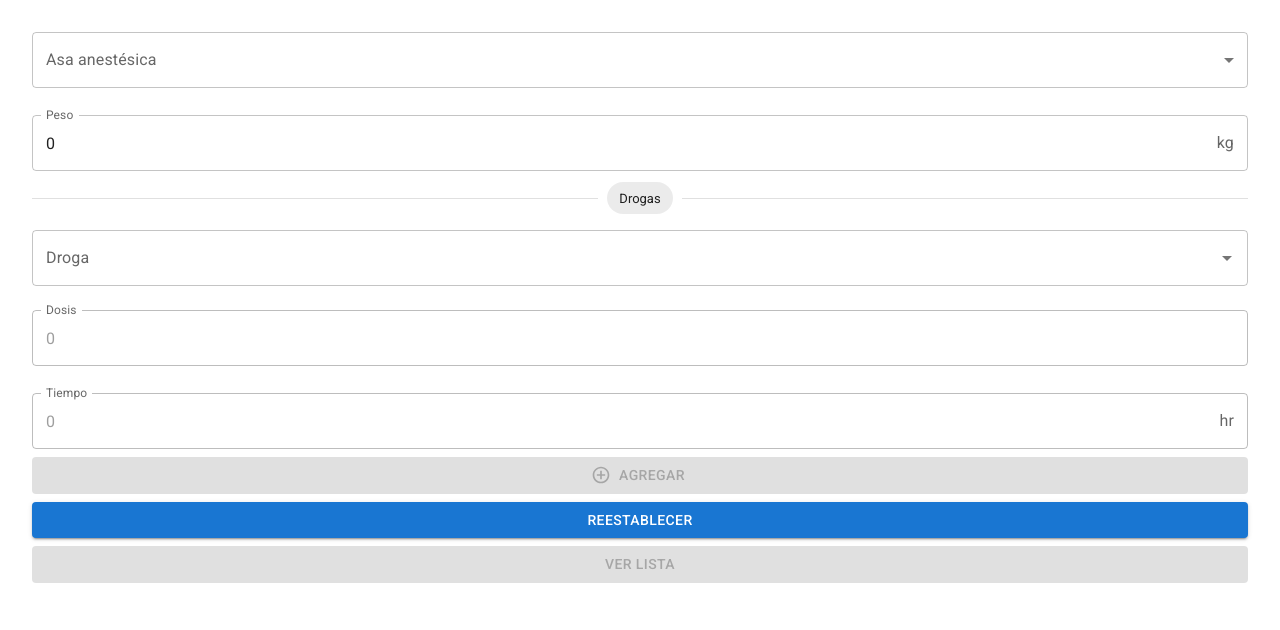
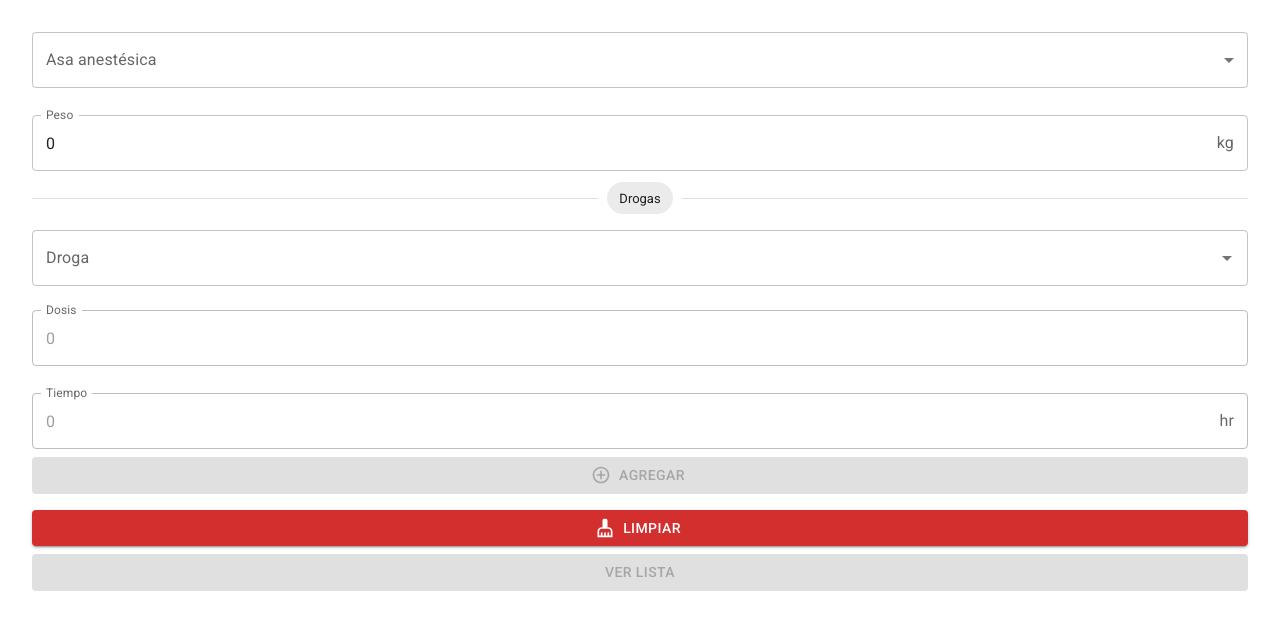
Before and after one commit to fpalorma/vet-anestesia, a Next.js app: page / in a window 1280 px wide. Shown: the top 630 px of the page. Built offline with nearby package versions, Linux system fonts and the light colour scheme.

Commit message:
#wizard: implementacion

```diff
--- a/src/app/wizards/drug-wizard/drug-wizard-step1.js
+++ b/src/app/wizards/drug-wizard/drug-wizard-step1.js
@@ -8,6 +8,7 @@ import DrugForm from '../../components/drug-form';
 import asas from "../../constants/asas.json";
 import Button from "@mui/material/Button";
 import { addDrugMl } from '../../utils/drugs';
+import CleaningServicesIcon from '@mui/icons-material/CleaningServices';
 
 export default function DrugWizardStep1({handleNextStep,label,setSelectedAsa,drugs,setDrugs,setWeight}) {
 
@@ -43,8 +44,9 @@ export default function DrugWizardStep1({handleNextStep,label,setSelectedAsa,dru
   setSelectedAsa(selectedAsa)
 
   const restore = () => {
-      reset()
-      resetDrugs()
+    mainForm.reset()
+    drugForm.reset()
+    setDrugs([])
   }
 
   return (
@@ -60,15 +62,16 @@ export default function DrugWizardStep1({handleNextStep,label,setSelectedAsa,dru
         <DrugForm handleOnAddDrug={handleOnAdd} selectedDrugs={drugs} />
       </FormProvider>
       <Button
-      sx={{ marginTop:1 }}
-      className='mt-1'
         fullWidth
+        sx={{ mt: 2 }}
         variant="contained"
         onClick={restore}
-        disabled={false}
+        color="error"
+        startIcon={<CleaningServicesIcon />}
       >
-        Reestablecer
+        Limpiar
       </Button>
+
       <Button
       sx={{ marginTop:1 }}
       className='mt-1'
```
